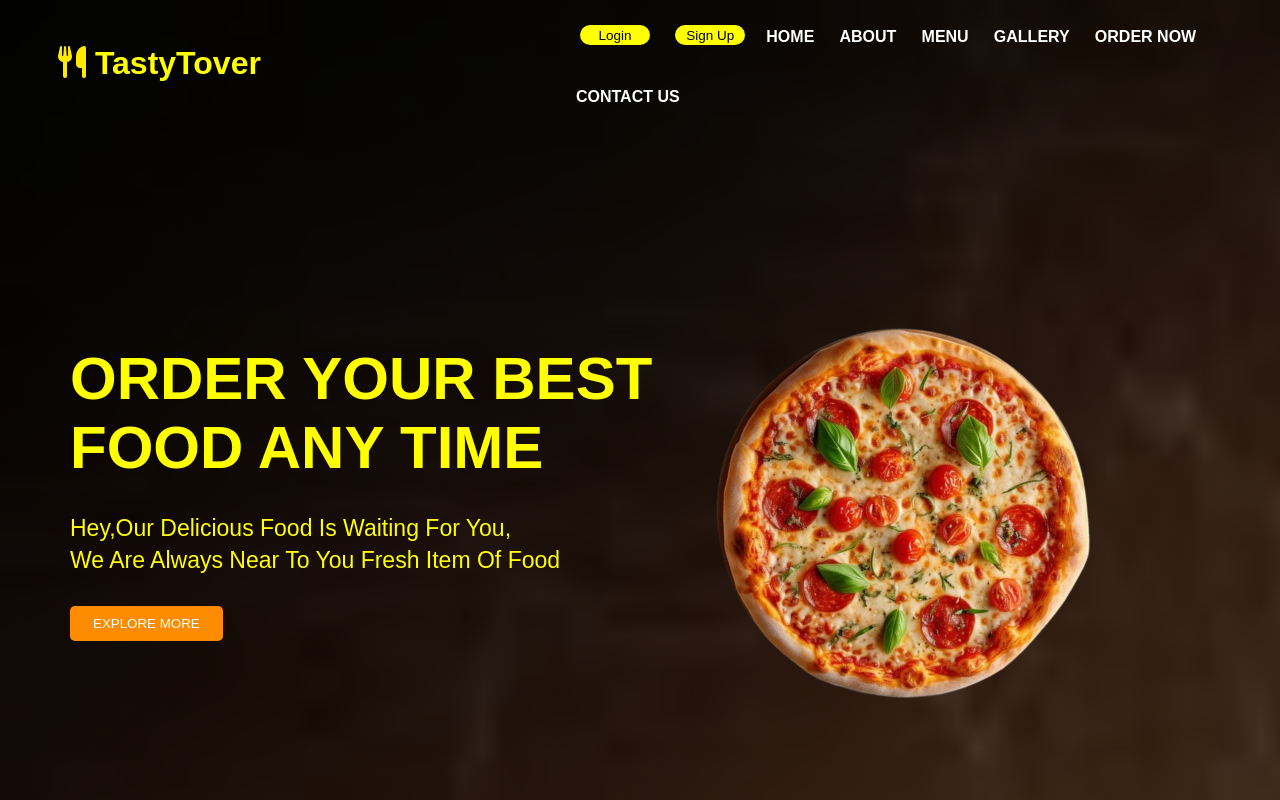
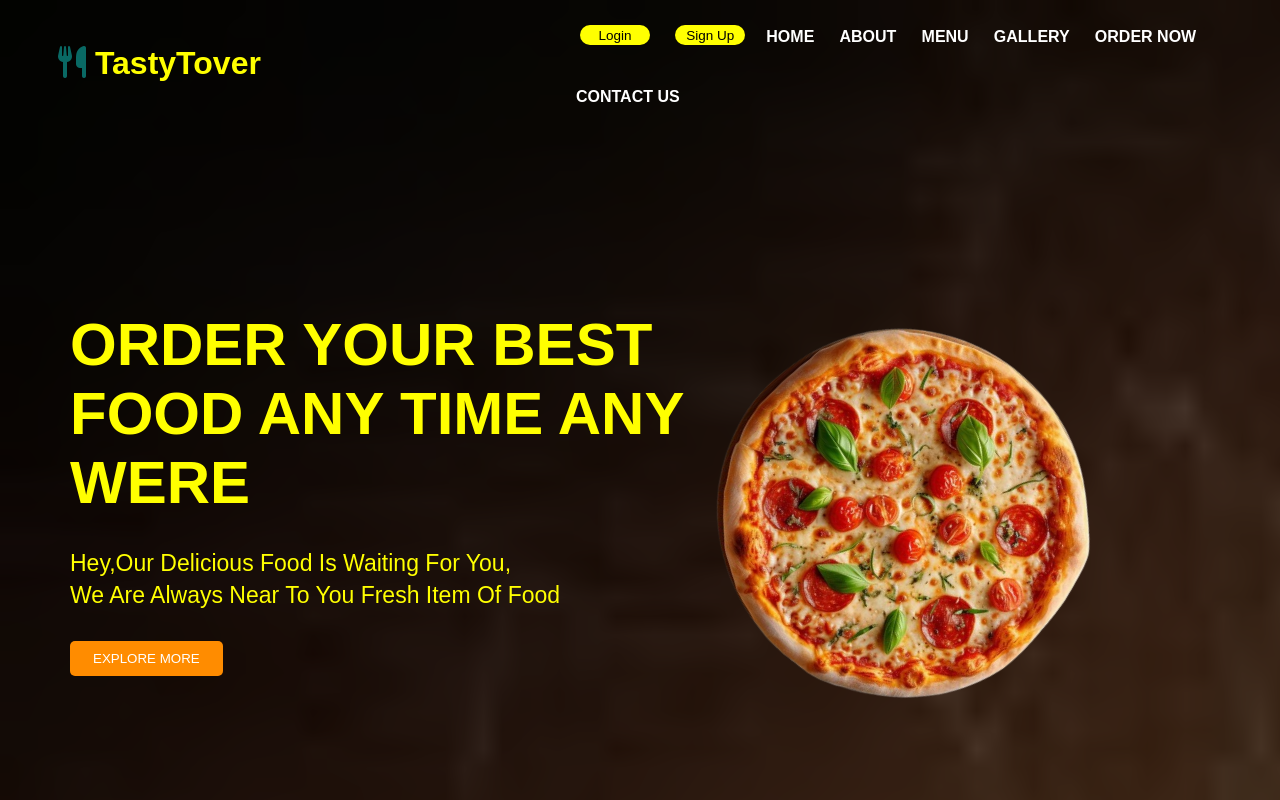
Before and after one commit to shameemts/myfirstproject, a plain HTML site: page index.html in a window 1280 px wide. Shown: the top 800 px of the page. Drawn offline with Linux system fonts and the light colour scheme; a web font is replaced by a local one.

Commit message:
sub head and main head changed

```diff
--- a/index.html
+++ b/index.html
@@ -15,7 +15,7 @@
   <section>
   <div class="main">
     <div class="icon">
-      <h2 class="logo"><i class="fa-solid fa-utensils fa-beat" style="color: #ffea00;"></i>&nbsp;TastyTover</h2>
+      <h2 class="logo"><i class="fa-solid fa-utensils fa-beat" style="color: #096964;"></i>&nbsp;TastyTover</h2>
     </div>
 
     <div class="search">
@@ -43,7 +43,7 @@
   <div class="content">
     <div class="content-left">
       <div class="info">
-        <h2>ORDER YOUR BEST FOOD ANY TIME</h2>
+        <h2>ORDER YOUR BEST FOOD ANY TIME ANY WERE</h2>
         <p>Hey,Our Delicious Food Is Waiting For You, <br> We Are Always Near To You Fresh Item Of Food</p>
       </div>
       <button>EXPLORE MORE</button>
```
